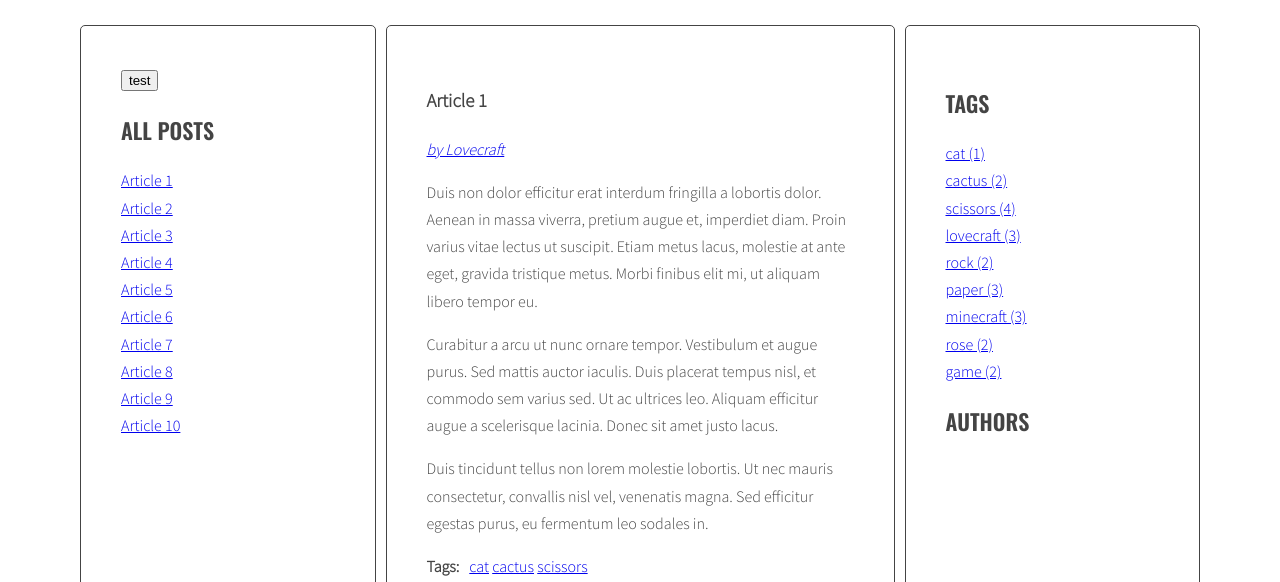
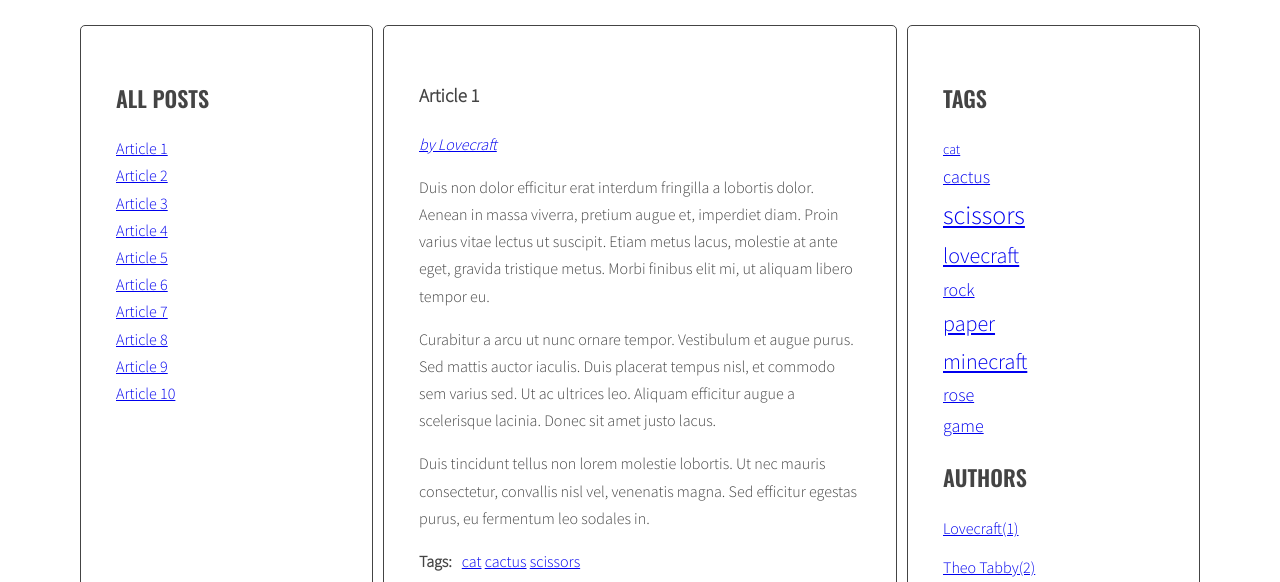
Before and after one commit to JakubOlkowicz/javascriptblog, a website: page index.html in a window 1280 px wide. Shown: the part 218-800 px from the top of the page. Drawn offline with nearby package versions, Linux system fonts and the light colour scheme.

Commit message:
add code for generateAuthor with object

```diff
--- a/index.html
+++ b/index.html
@@ -11,7 +11,6 @@
     <h1 class="logo">my blog</h1>
     <main class="wrapper">
       <aside class="sidebar">
-        <button id="test-button">test</button>
         <h2 class="section-title">All posts</h2>
         <ul class="list titles">
 
--- a/js/script.js
+++ b/js/script.js
@@ -6,7 +6,8 @@ const optArticleSelector = '.post',
   optArticleAuthorSelector = '.post-author',
   optTagsListSelector = '.tags .list',
   optCloudClassCount = 4,
-  optCloudClassPrefix = 'tag-size';
+  optCloudClassPrefix = 'tag-size',
+  optAuthorListSelector = '.list .authors';
 
 const titleClickHandler = function(event)
 {
@@ -111,7 +112,7 @@ function generateTags() {
   console.log('tagsParams:', tagsParams);
   let allTagsHTML = '';
   for(let tag in allTags){
-    allTagsHTML  += '<li><a href="#tag-' + tag + ' " class="' + calculateTagsClass(allTags[tag], tagsParams) + '">' + tag + ' (' + allTags[tag] + ') </li>';
+    allTagsHTML  += '<li><a href="#tag-' + tag + ' " class="' + calculateTagsClass(allTags[tag], tagsParams) + '">' + tag + '</li>';
     //tag + ' (' + allTags[tag] + ') ';
     console.log(allTagsHTML);
   }
@@ -162,16 +163,31 @@ addClickListenersToTags();
 
 
 function generateAuthors(){
+  let allAuthors = {};
   const articles = document.querySelectorAll(optArticleSelector);
   for(let article of articles){
     const authorWrapper = article.querySelector(optArticleAuthorSelector);
-    const articleAuthor = article.getAttribute('data-author');
+    const author = article.getAttribute('data-author');
     let html = '';
     const linkHTML =
-        '<p class="post-author"><a href="#author-' + articleAuthor + '">by '+ articleAuthor +'<a></p>';
+        '<p class="post-author"><a href="#author-' + author + '">by '+ author +'<a></p>';
     html = linkHTML + html;
+    if(!allAuthors.hasOwnProperty(author)){
+      allAuthors[author] = 1;
+    }
+    else {
+      allAuthors[author]++;``
+    }
     authorWrapper.innerHTML = html;
   }
+  const authorList = document.querySelector('.authors');
+  console.log(authorList);
+  const authorParams = calculateTagsParams(allAuthors);
+  let allAuthorsHTML = '';
+  for (let author in allAuthors){
+    allAuthorsHTML += '<li><a href="#author-' + author + '">' + author + '(' + allAuthors[author] + ')</li>';
+  }
+  authorList.innerHTML = allAuthorsHTML;
 }
 generateAuthors();
 function authorClickHandler(event) {
--- a/sass/style.scss
+++ b/sass/style.scss
@@ -59,7 +59,7 @@ body {
 .sidebar, .posts {
   background: $color-light;
   margin-right: 10px;
-  padding: 40px;
+  padding: 35px;
   border: 1px solid $color-dark;
   border-radius: 5px;
 }
@@ -75,7 +75,22 @@ body {
 }
 
 /* Lists */
-
+.tag-size1{
+  font-size: 14px;
+  display: inline;
+}
+.tag-size2{
+  font-size: 18px;
+  display: inline;
+}
+.tag-size3{
+  font-size: 22px;
+  display: inline;
+}
+.tag-size4{
+font-size: 26px;
+display: inline;
+}
 .list {
   list-style-type: none;
   margin: 0;
```
Also changed, not shown: css/style.css, 1 other file.
